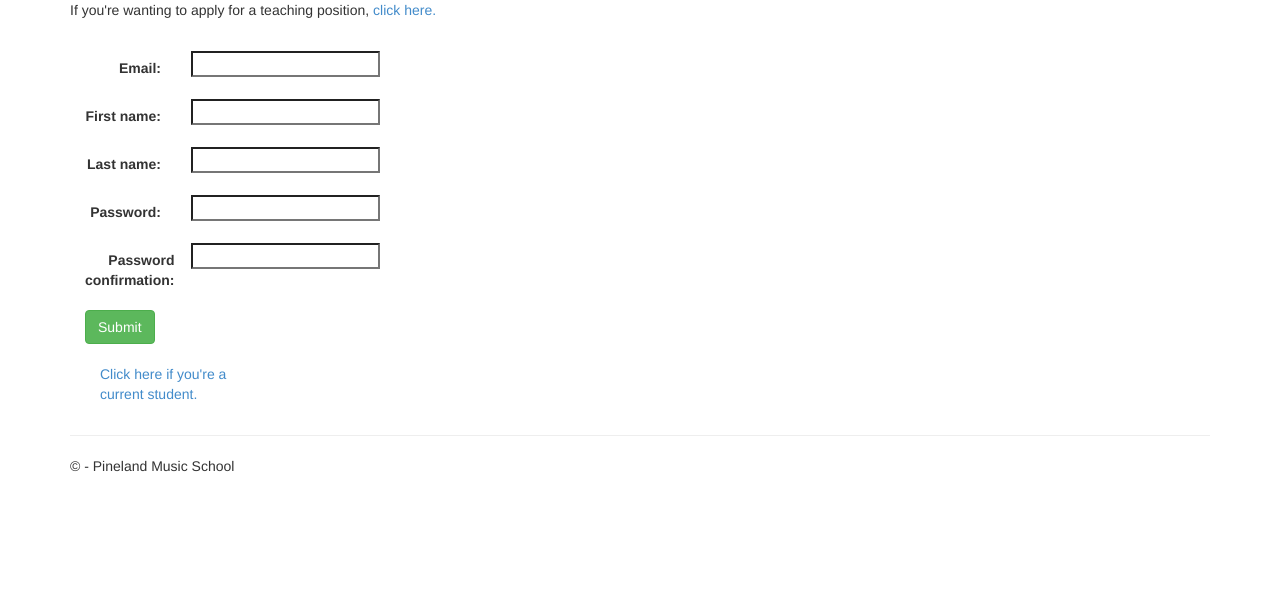
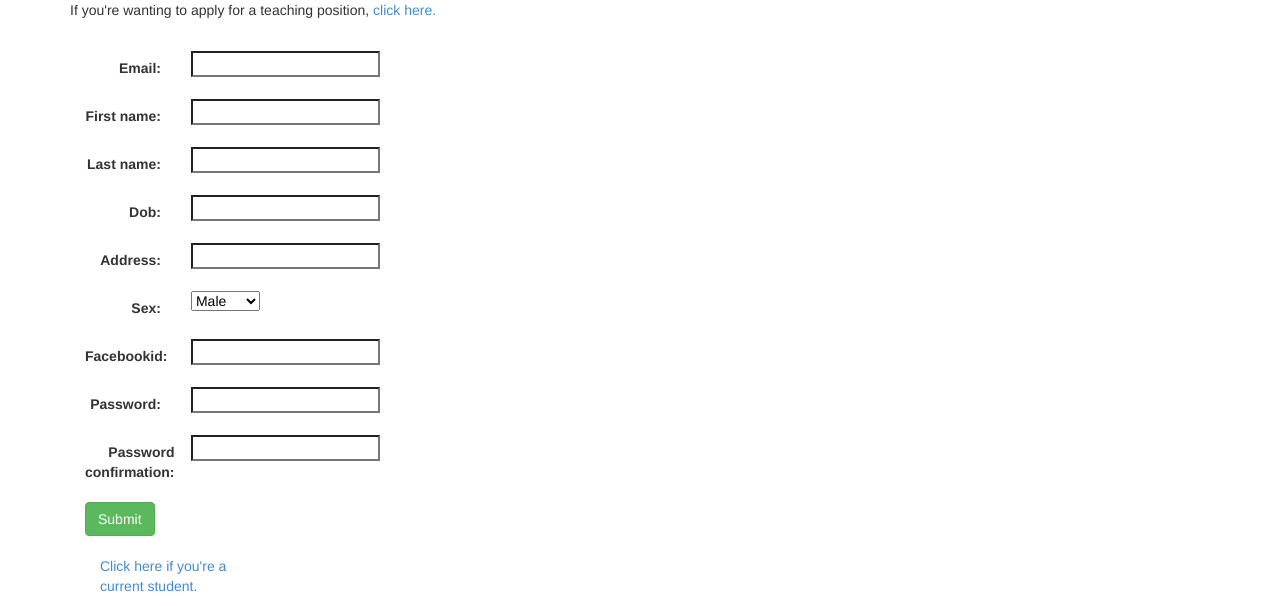
Before and after one commit to Joel-MichaelWhite/IFB299proj, a Django app: page /signup in a window 1280 px wide. Shown: the part 133-739 px from the top of the page. Before the commit the page ends 605 px from the top, so only its background shows below. Run offline with Django 3.2, Linux system fonts and the light colour scheme; some libraries are stand-ins or nearby versions.

Commit message:
Login issue fixed for real now and added more user fields

```diff
--- a/musicschool/app/admin.py
+++ b/musicschool/app/admin.py
@@ -18,7 +18,7 @@ class UserAdmin(BaseUserAdmin):
     list_filter = ('admin', 'staff', 'active', 'student',)
     fieldsets = (
         (None, {'fields': ('email', 'password')}),
-        ('Personal info', {'fields': ('first_name', 'last_name')}),
+        ('Personal info', {'fields': ('first_name', 'last_name', 'DOB', 'Address', 'sex', 'FacebookID' )}),
         ('Permissions', {'fields': ('admin', 'staff', 'active', 'student',)}),
     )
     # add_fieldsets is not a standard ModelAdmin attribute. UserAdmin
--- a/musicschool/app/forms.py
+++ b/musicschool/app/forms.py
@@ -11,11 +11,11 @@ import datetime
 from django.forms import ModelForm, Form
 # from django.views.generic import CreateView, FormView
 from django.contrib.auth import get_user_model
+from .user_accounts.models import SEX
 from django.contrib.auth.forms import ReadOnlyPasswordHashField
 
 
 User = get_user_model()
-
 
 
 # class BootstrapAuthenticationForm(AuthenticationForm):
@@ -144,12 +144,18 @@ class Registerform(forms.ModelForm):
     first_name = forms.CharField(max_length=60)
     last_name = forms.CharField(max_length=60)
 
+    DOB = forms.DateField(widget=forms.widgets.DateInput(format="%m/%d/%Y"))
+    Address = forms.CharField(max_length=100)
+    sex = forms.ChoiceField(choices=SEX)
+    FacebookID = forms.IntegerField()
+
+
     password1 = forms.CharField(label='Password', widget=forms.PasswordInput)
     password2 = forms.CharField(label='Password confirmation', widget=forms.PasswordInput)
 
     class Meta:
         model = User
-        fields = ('email','first_name', 'last_name',)
+        fields = ('email','first_name', 'last_name', 'DOB', 'Address', 'sex', 'FacebookID',)
 
     def clean_password2(self):
         # Check that the two password entries match
--- a/musicschool/app/user_accounts/models.py
+++ b/musicschool/app/user_accounts/models.py
@@ -1,9 +1,18 @@
 from django.db import models
+# from NewModels.models import Users, PhoneNumbers, Instruments, TeacherInstruments, TeacherLanguage, Contract, TeacherAvailability
 from django.contrib.auth.models import AbstractBaseUser, BaseUserManager
 
+
 # Create your models here.
+
+SEX = (
+    ('male', 'Male'),
+    ('female', 'Female'),
+)
+
+
 class UserManager(BaseUserManager):
-    def create_user(self, email, first_name, last_name, password=None,  is_student=True, is_active=True, is_staff=False, is_admin=False):
+    def create_user(self, email, first_name, last_name, DOB, Address, sex, FacebookID, password=None,  is_student=True, is_active=True, is_staff=False, is_admin=False):
         if not email:
             raise ValueError("Users must have an email address")
         if not password:
@@ -11,7 +20,11 @@ class UserManager(BaseUserManager):
         user_obj = self.model(
             email = self.normalize_email(email),
             first_name = first_name,
-            last_name = last_name
+            last_name = last_name,
+            DOB = DOB,
+            Address = Address,
+            sex = sex,
+            FacebookID = FacebookID
         )
         user_obj.set_password(password)
         user_obj.staff = is_staff
@@ -20,22 +33,30 @@ class UserManager(BaseUserManager):
         user_obj.student = is_student
         user_obj.save(using=self.db)
         return user_obj
-    def create_staffuser(self, email,first_name, last_name, password=None):
+    def create_staffuser(self, email,first_name, last_name, DOB, Address, sex, FacebookID, password=None):
         user = self.create_user(
             email,
             first_name,
             last_name,
+            DOB,
+            Address,
+            sex,
+            FacebookID,
             password=password,
             is_student=True,
             is_staff=True
         )
         return user
 
-    def create_superuser(self, email,first_name, last_name, password=None):
+    def create_superuser(self, email,first_name, last_name, DOB, Address, sex, FacebookID, password=None):
         user = self.create_user(
             email,
             first_name,
             last_name,
+            DOB,
+            Address,
+            sex,
+            FacebookID,
             password=password,
             is_staff=True,
             is_student=True,
@@ -52,6 +73,11 @@ class User(AbstractBaseUser):
 
     first_name = models.CharField(max_length=60, blank=True, null=True)
     last_name = models.CharField(max_length=60, blank=True, null=True)
+
+    DOB = models.DateField()
+    Address = models.CharField(max_length=100, blank=True, null=True)
+    sex = models.CharField(max_length=7, choices=SEX, blank=True, null=True)
+    FacebookID = models.IntegerField(null=True, blank=True)
 
 
     USERNAME_FIELD = 'email'
--- a/musicschool/app/views.py
+++ b/musicschool/app/views.py
@@ -197,11 +197,10 @@ class updatestudentform(FormView):
 
 class login_view(FormView):
     form_class = loginform
-    template_name = 'app/login.html'
 
     def get(self, request):
         form = self.form_class(None)
-        return render(request, 'app/signup.html', {'form' : form})
+        return render(request, 'app/login.html', {'form' : form})
 
 
     def post(self, request):
@@ -219,7 +218,7 @@ class login_view(FormView):
                     else:
                         return redirect('studentshome')
 
-        return render(request, 'app/signup.html', {'form': form})
+        return render(request, 'app/login.html', {'form': form})
 
     # def form_valid(self, form):
     #     request = self.request
```
Also changed, not shown: musicschool/app/templates/app/login.html (+16 -34 lines).
